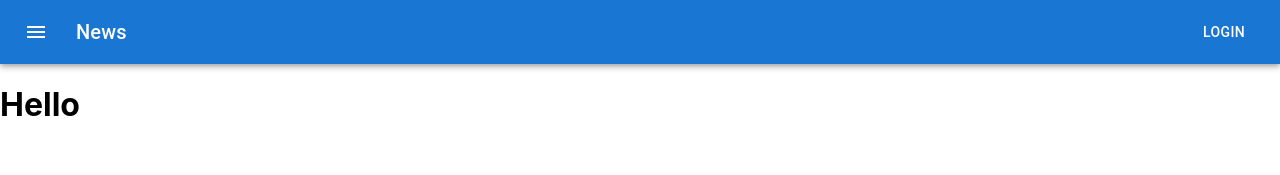
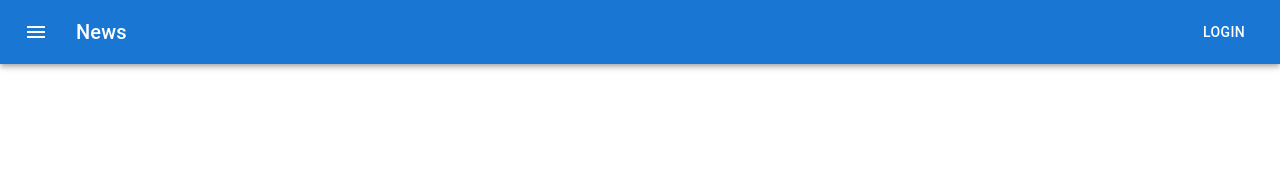
Before and after one commit to sevakul16/hardcode-libernetix, a React (Create React App) app: page / in a window 1280 px wide. Shown: the top 175 px of the page. Built offline with nearby package versions, Linux system fonts and the light colour scheme.

Commit message:
Installed libaries

```diff
--- a/package.json
+++ b/package.json
@@ -3,7 +3,10 @@
   "version": "0.1.0",
   "private": true,
   "dependencies": {
+    "@emotion/react": "^11.10.4",
+    "@emotion/styled": "^11.10.4",
     "@mui/icons-material": "^5.10.6",
+    "@mui/styled-engine": "^5.10.6",
     "@testing-library/jest-dom": "^5.16.5",
     "@testing-library/react": "^13.4.0",
     "@testing-library/user-event": "^13.5.0",
--- a/src/App.js
+++ b/src/App.js
@@ -5,7 +5,6 @@ function App() {
   return (
     <>
     <NavigationBar />
-    <h1>Hello</h1>
     </>
   );
 }
```
Also changed, not shown: 1 other file (tests, documents, lock files or other folders).
